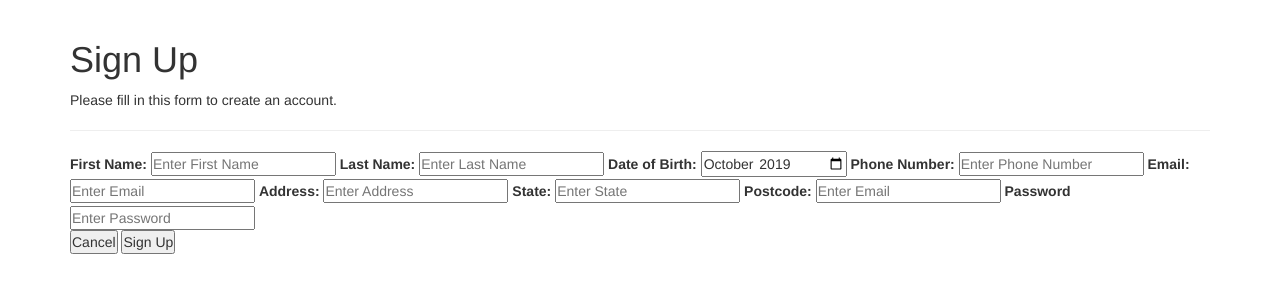
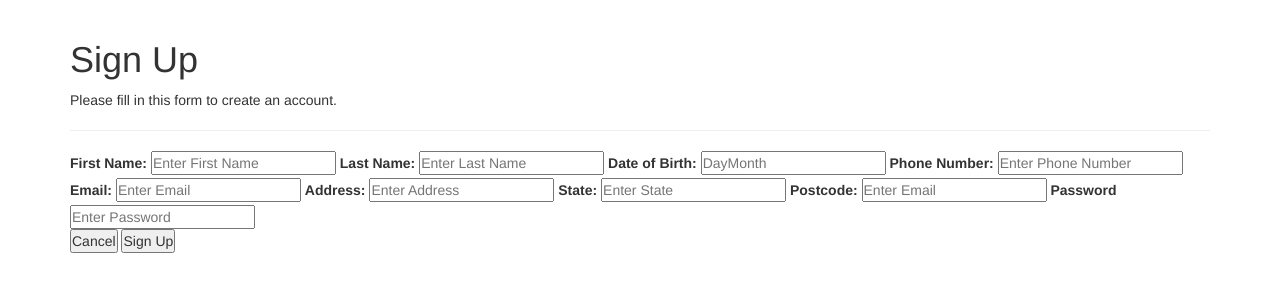
Before and after one commit to ginadivina/taste-buddy, a Flask app: template app/templates/register.html in a window 1280 px wide. Shown: the part 52-352 px from the top of the page. Run offline with Flask 2, Linux system fonts and the light colour scheme; the template is opened without the code that fills it, so the values that code supplies are empty; some libraries are stand-ins or nearby versions.

Commit message:
Update register.html

```diff
--- a/app/templates/register.html
+++ b/app/templates/register.html
@@ -13,7 +13,7 @@
     <input type="text" placeholder="Enter Last Name" name="lname" required>
 
     <label for="birth">Date of Birth:</label>
-    <input type="month" id="start" name="start" min="1900-01" value="2019-10">
+    <input type="text" placeholder="DayMonth" name="birth" required>
 
     <label for="phone"><b>Phone Number:</b></label>
     <input type="tel" placeholder="Enter Phone Number" name="phone" required>
```
